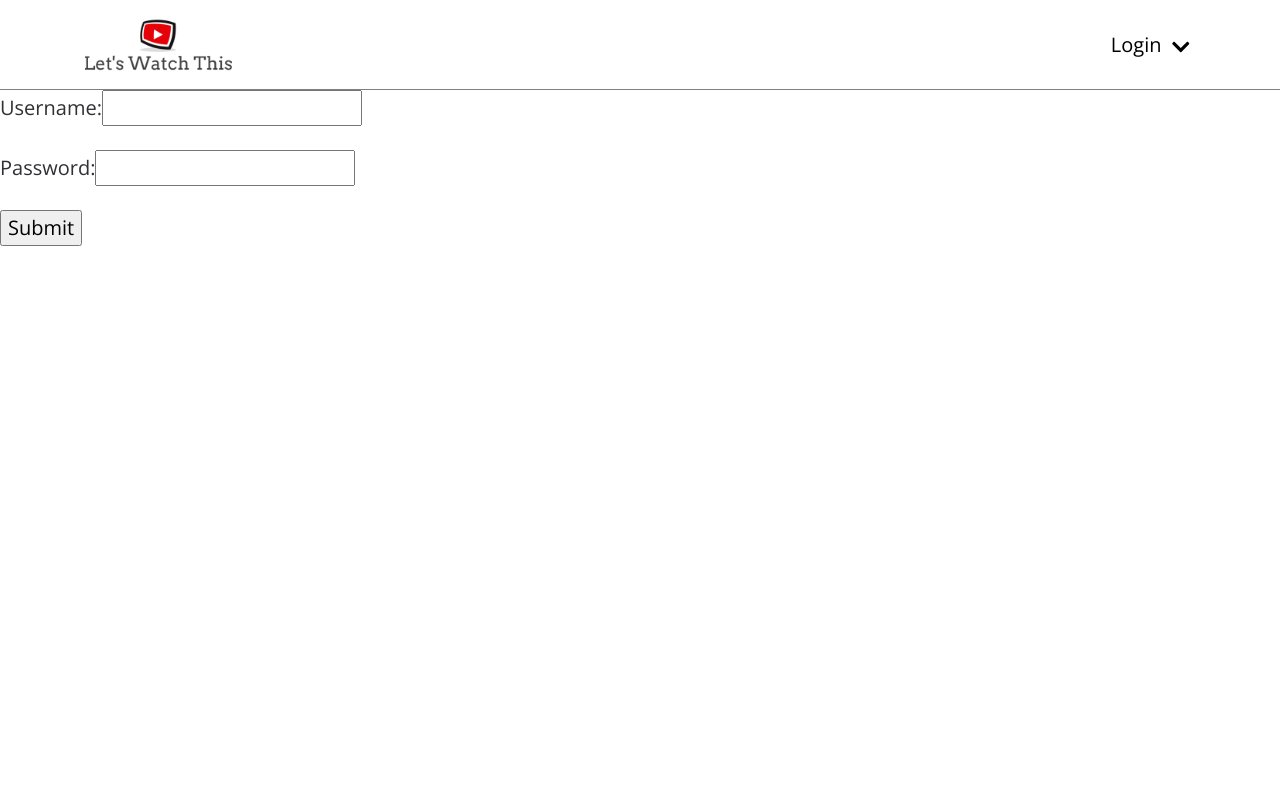
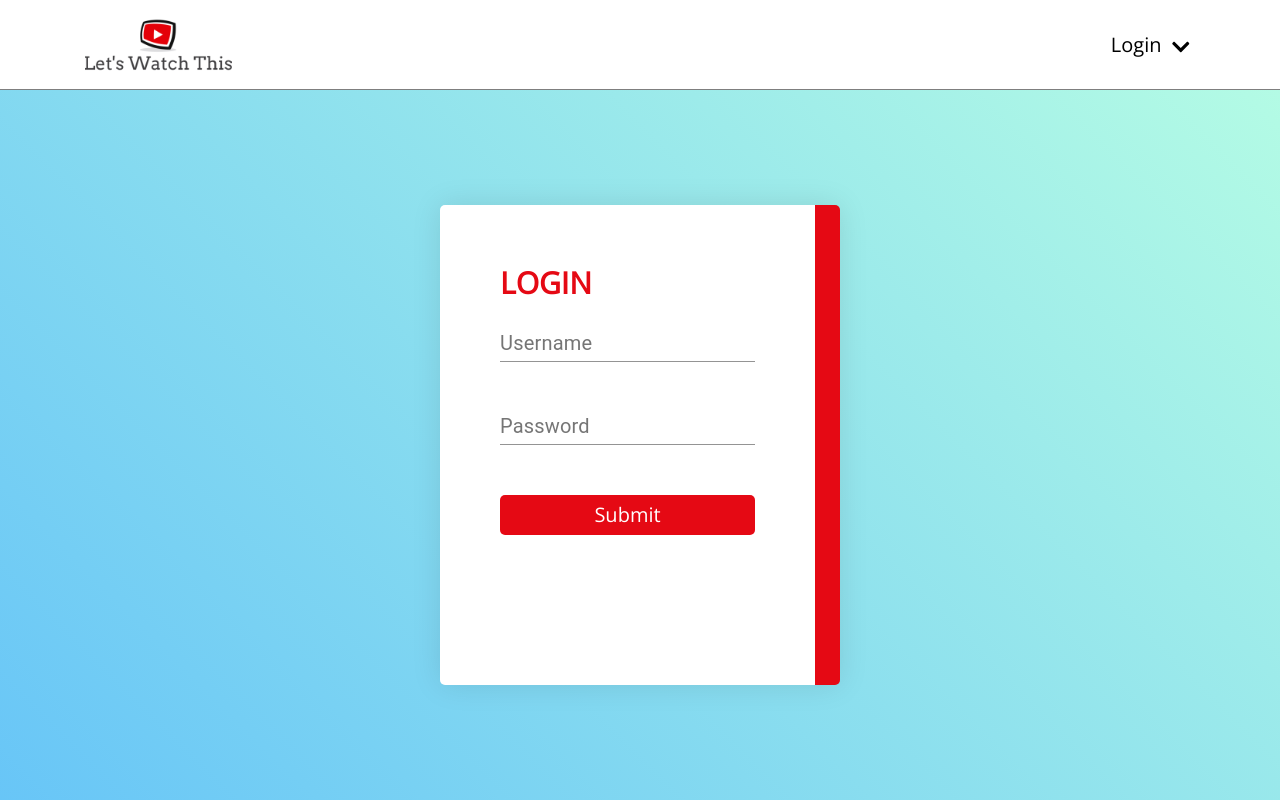
Before and after one commit to akpersad/LetsWatchThis, a React app: page /login in a window 1280 px wide. Built offline with nearby package versions, Linux system fonts and the light colour scheme.

Commit message:
Login Styling

```diff
--- a/package.json
+++ b/package.json
@@ -62,6 +62,7 @@
     "@fortawesome/fontawesome-svg-core": "^1.2.34",
     "@fortawesome/free-solid-svg-icons": "^5.15.2",
     "@fortawesome/react-fontawesome": "^0.1.14",
+    "@material-ui/core": "^4.11.3",
     "autoprefixer": "^9.8.6",
     "axios": "^0.21.1",
     "bcryptjs": "^2.4.3",
--- a/src/components/login/_login.scss
+++ b/src/components/login/_login.scss
@@ -0,0 +1,50 @@
+.login-container {
+  background: linear-gradient(45deg, rgba(66, 183, 245, 0.8) 0%, rgba(66, 245, 189, 0.4) 100%);
+  height: calc(100vh - 90px);
+  display: flex;
+  align-items: center;
+  justify-content: center;
+  .login-container_inner {
+    border-right: 25px solid #e50914;
+    min-height: 400px;
+    width: 400px;
+    background-color: #fff;
+    border-radius: 5px;
+    box-shadow: 0 0 30px rgba(0, 0, 0, 0.1);
+    padding: 60px;
+    .login-header {
+      font-size: 30px;
+      text-transform: uppercase;
+      font-weight: 700;
+      color: #e50914;
+    }
+    .form-group {
+      margin-bottom: 30px;
+      &:last-of-type {
+        margin-bottom: 0;
+      }
+      .login-input {
+        width: 100%;
+        label,
+        input {
+          font-size: 20px;
+        }
+        .MuiFormLabel-root.Mui-focused {
+          color: #e50914;
+        }
+        .MuiInput-underline:after {
+          border-bottom-color: #e50914;
+        }
+      }
+      .submit-btn {
+        background-color: #e50914;
+        color: white;
+        border: none;
+        width: 100%;
+        height: 40px;
+        border-radius: 5px;
+        margin-top: 20px;
+      }
+    }
+  }
+}
--- a/src/components/login/login.jsx
+++ b/src/components/login/login.jsx
@@ -3,6 +3,7 @@ import PropTypes from "prop-types";
 import axios from "axios";
 import { connect } from "react-redux";
 import { withRouter } from "react-router-dom";
+import { TextField } from "@material-ui/core";
 import store from "../../config/store";
 import Header from "../header/header";
 
@@ -11,7 +12,8 @@ class Login extends Component {
     super();
     this.state = {
       username: "",
-      password: ""
+      password: "",
+      classList: "error-container invisible"
     };
 
     this.handleSubmit = this.handleSubmit.bind(this);
@@ -62,6 +64,7 @@ class Login extends Component {
           history.push("/");
         } else {
           console.log("INCORRECT");
+          this.setState({ classList: "error-container visible" });
         }
       })
       .catch(error => {
@@ -69,39 +72,57 @@ class Login extends Component {
       });
   }
 
+  handleChangeTest(event) {
+    console.log(
+      "🚀 ~ file: login.jsx ~ line 74 ~ Login ~ handleChangeTest ~ event",
+      event.target.value
+    );
+  }
+
   render() {
-    const { username, password } = this.state;
     const { history, match } = this.props;
+    const { classList } = this.state;
     return (
       <>
         <Header history={history} match={match} />
+
         <div className="login-container">
-          <div className="form-group">
-            <label htmlFor="username">
-              Username:
-              <input
-                id="username"
+          <div className="login-container_inner">
+            <h2 className="login-header">Login</h2>
+            <div className="form-group">
+              <TextField
                 type="text"
+                className="login-input"
+                label="Username"
                 name="username"
-                value={username}
+                autoComplete="off"
                 onChange={e => this.handleChange(e)}
               />
-            </label>
-          </div>
+            </div>
 
-          <div className="form-group">
-            <label htmlFor="password">
-              Password:
-              <input
-                id="password"
+            <div className="form-group">
+              <TextField
                 type="password"
+                className="login-input"
+                label="Password"
                 name="password"
-                value={password}
                 onChange={e => this.handleChange(e)}
               />
-            </label>
+            </div>
+
+            <div className="form-group">
+              <input
+                className="submit-btn"
+                type="submit"
+                value="Submit"
+                onClick={this.handleSubmit}
+              />
+            </div>
+
+            <div className="form-group">
+              <div className={classList}>The password you’ve entered is incorrect.</div>
+            </div>
           </div>
-          <input type="submit" value="Submit" onClick={this.handleSubmit} />
         </div>
       </>
     );
--- a/src/styles/main.scss
+++ b/src/styles/main.scss
@@ -29,3 +29,4 @@ body {
 }
 
 @import "../components/homeContainer/homeContainer";
+@import "../components/login/login";
```
Also changed, not shown: 1 other file (tests, documents, lock files or other folders).
